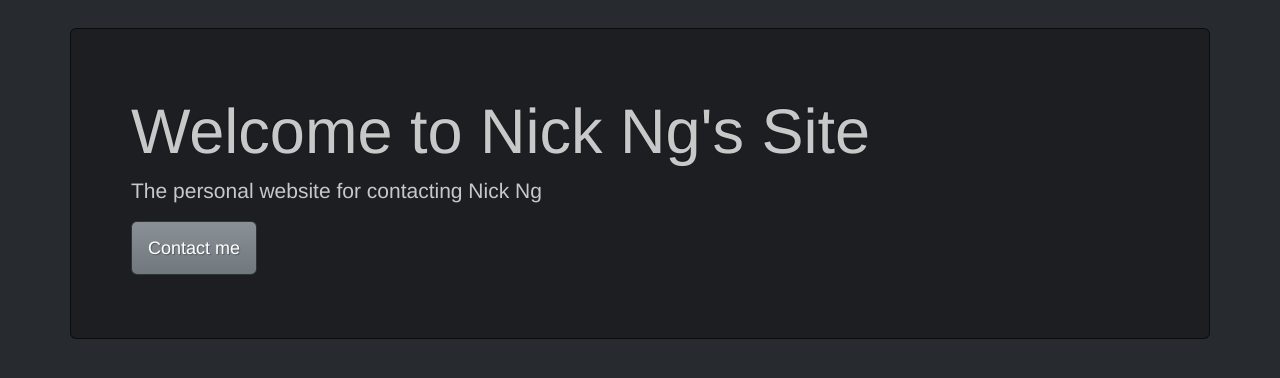
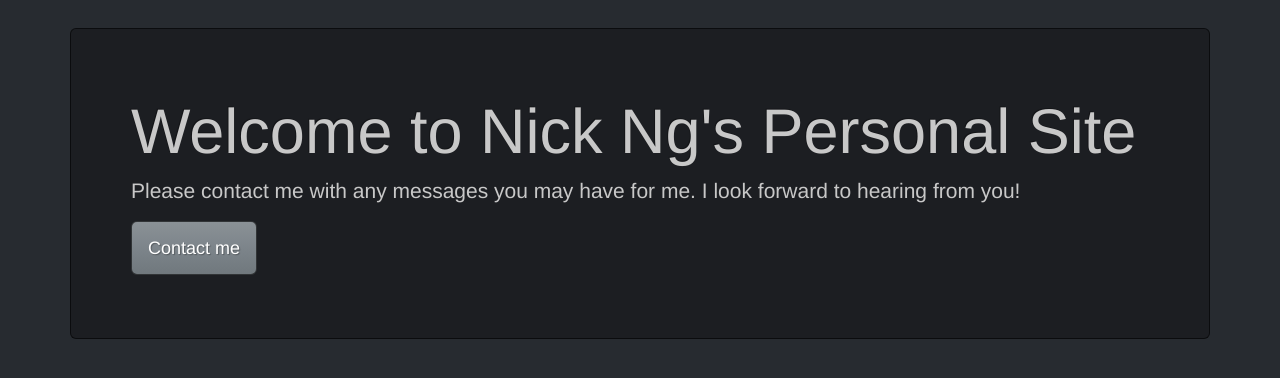
Before and after one commit to NickNg5/about_me, a Django app: page / in a window 1280 px wide. Shown: the part 52-430 px from the top of the page. Run offline with Django 3.2, Linux system fonts and the light colour scheme; some libraries are stand-ins or nearby versions.

Commit message:
Update home page info

```diff
--- a/templates/home.html
+++ b/templates/home.html
@@ -1,8 +1,8 @@
 {% extends "base.html" %}
 {% block content %}
 <div class="jumbotron">
-  <h1>Welcome to Nick Ng's Site</h1>
-  <p>The personal website for contacting Nick Ng</p>
+  <h1>Welcome to Nick Ng's Personal Site</h1>
+  <p>Please contact me with any messages you may have for me. I look forward to hearing from you!</p>
   <p><a href="{% url 'contact_create' %}" class="btn btn-lg btn-primary">Contact me</a></p>
 </div>
 {% endblock %}
```
